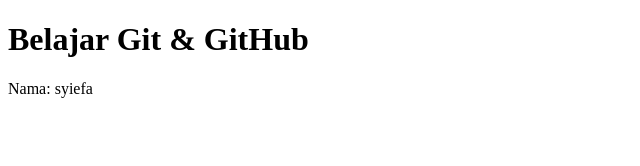
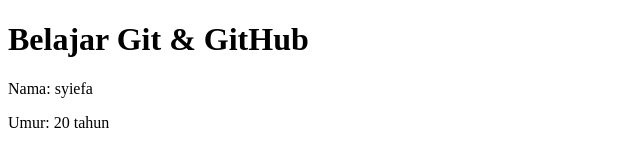
Before and after one commit to syiefa06/belajar-git, a plain HTML site: page index.html in a window 1280 px wide. Shown: the whole page, without its empty margins (0-640 px from the left). Drawn offline with Linux system fonts and the light colour scheme.

Commit message:
nambahin umur syiefa

```diff
--- a/index.html
+++ b/index.html
@@ -9,6 +9,7 @@
 <body>
     <h1>Belajar Git & GitHub</h1>
     <p>Nama: syiefa</p>
+    <p>Umur: 20 tahun</p>
 </body>
 
 </html>
```
